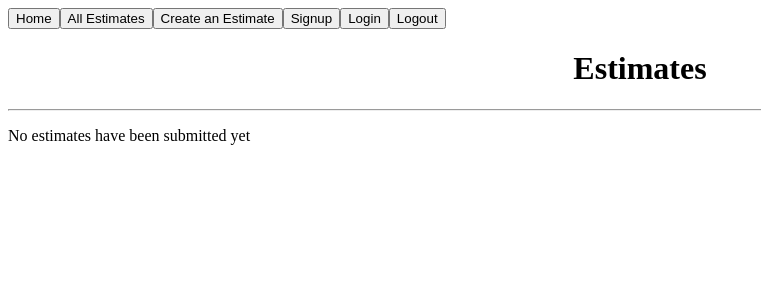
After one commit to 13bob/blogz, a Flask app: page /estimate in a window 1280 px wide. The commit adds this page. Shown: the top 300 px of the page, without its empty margins (0-761 px from the left). Run offline with Flask 2, Linux system fonts and the light colour scheme; the visitor is signed in with stand-in values (Sample User, id 1); data that the repository does not hold is empty.

Commit message:
First Commit

```diff
--- a/main.py
+++ b/main.py
@@ -3,12 +3,12 @@ from flask_sqlalchemy import SQLAlchemy
 
 app = Flask(__name__)
 app.config['DEBUG'] = True
-app.config['SQLALCHEMY_DATABASE_URI'] = 'mysql+pymysql://blogzz:launchcode@localhost:3306/blogzz'
+app.config['SQLALCHEMY_DATABASE_URI'] = 'mysql+pymysql://capstone-project:capstone-project@localhost:3306/capstone-project'
 app.config['SQLALCHEMY_ECHO'] = True
 db = SQLAlchemy(app)
 app.secret_key = '95U60TmQqa3coPJC'
 
-class Blog(db.Model):
+class Estimate(db.Model):
 
     id = db.Column(db.Integer, primary_key=True)
     title = db.Column(db.String(120))
@@ -25,7 +25,7 @@ class User(db.Model):
     id = db.Column(db.Integer, primary_key=True)
     username = db.Column(db.String(20), unique=True)
     password = db.Column(db.String(20))
-    blogs = db.relationship('Blog', backref='owner')
+    estimates = db.relationship('Estimate', backref='owner')
 
     def __init__(self, username, password):
         self.username = username
@@ -33,7 +33,7 @@ class User(db.Model):
 
 @app.before_request
 def require_login():
-    allowed_routes = ['login', 'signup','index', 'blog']
+    allowed_routes = ['login', 'signup','index', 'estimate']
     if request.endpoint not in allowed_routes and 'username' not in session:
         return redirect('/login')
 
@@ -108,29 +108,29 @@ def login():
 @app.route('/logout')
 def logout():
     del session['username']
-    return redirect('/blog')
+    return redirect('/')
 
 
 
 
-@app.route('/blog', methods=['POST', 'GET'])
-def blog():
+@app.route('/estimate', methods=['POST', 'GET'])
+def estimate():
 
     if "user" in request.args:
         user_id = request.args.get("user")
         user = User.query.get(user_id)
-        user_blogs = Blog.query.filter_by(owner=user).all()
+        user_estimates = Estimate.query.filter_by(owner=user).all()
         return render_template("singleuser.html", page_title = user.username + "'s Posts!",
-                                                      user_blogs=user_blogs)
+                                                      user_estimates=user_estimates)
 
     single_post = request.args.get("id")
     if single_post:
-        blog = Blog.query.get(single_post)
-        return render_template("singleposting.html", blog=blog)
+        estimate = Estimate.query.get(single_post)
+        return render_template("singleposting.html", estimate=estimate)
 
     else:
-        blogs = Blog.query.all()
-        return render_template('blog.html', page_title="All Blog Posts!", blogs=blogs)
+        estimates = Estimate.query.all()
+        return render_template('estimate.html', estimates=estimates)
 
 
 @app.route('/newpost', methods=['POST', 'GET'])
@@ -146,7 +146,7 @@ def add_post():
         if not title and not body:
             return render_template('newposting.html',
                                     title_error='Please enter a title',
-                                    body_error='Please enter your blog')
+                                    body_error='Please enter your estimate')
 
         elif not title:
             return render_template('newposting.html',
@@ -154,16 +154,16 @@ def add_post():
 
         elif not body:
             return render_template('newposting.html', title=title,
-                                    body_error='Please enter your blog')
+                                    body_error='Please enter your estimate')
 
         else:
             owner = User.query.filter_by(username=session['username']).first()
-            new_post = Blog(title, body, owner)
+            new_post = Estimate(title, body, owner)
             db.session.add(new_post)
             db.session.commit()
 
-            blog = Blog.query.get(new_post.id)
-            return render_template('singleposting.html', blog=blog)
+            estimate = Estimate.query.get(new_post.id)
+            return render_template('singleposting.html', estimate=estimate)
         users = User.query.all()
         return render_template('index.html', users=users)
 
--- a/templates/base.html
+++ b/templates/base.html
@@ -2,9 +2,16 @@
 <html>
 
   <head>
-    <title>Blogz</title>
+    <title>Capstone Project</title>
     <style>
       .error { color: red; }
+
+      .center {
+                display: block;
+                margin-left: auto;
+                margin-right: auto;
+                width: 50%;
+              }
     </style>
   </head>
 
@@ -16,12 +23,12 @@
           <input type="submit" value="Home">
         </form>
 
-        <form action="/blog">
-          <input type="submit" value="All Blogs">
+        <form action="/estimate">
+          <input type="submit" value="All Estimates">
         </form>
 
         <form action="/newpost">
-          <input type="submit" value="Add a Blog Entry">
+          <input type="submit" value="Create an Estimate">
         </form>
 
         <form action="/signup">
--- /dev/null
+++ b/templates/estimate.html
@@ -0,0 +1,21 @@
+{% extends "base.html" %}
+
+{% block content %}
+
+    <h1 align=center>Estimates</h1>
+    <hr/>
+    {% if estimates|length == 0 %}
+    <p>No estimates have been submitted yet</p>
+    {% else %}
+      {% for estimate in estimates %}
+      <div>
+        <a href="/estimate?id={{estimate.id}}"><h2>{{estimate.title}}</h2></a>
+        <p>{{estimate.body}}</p>
+        <p><a href="/estimate?user={{estimate.owner_id}}">Written by: {{estimate.owner.username}}</a></p>
+        <hr  />
+      </div>
+
+      {% endfor%}
+    {% endif %}
+
+{% endblock %}
--- a/templates/newposting.html
+++ b/templates/newposting.html
@@ -2,17 +2,17 @@
 
 {% block content %}
 
-    <h1 align=center>Add a Blog Entry</h1>
+    <h1 align=center>Add a New Estimate</h1>
 
     <form method='POST'>
-      <label>Title for your new blog: <br/>
+      <label>Name for your new estimate: <br/>
         <input type='text' name='title' value='{{title}}' />
         <span class='error'>{{title_error}}</span>
       </label>
 
       <br/> <br/> <br/>
 
-      <label>Your new blog:  <br/>
+      <label>Your new estimate:  <br/>
         <textarea name='body'>{{body}}</textarea>
         <span class='error'>{{body_error}}</span>
       </label>
--- a/templates/singleposting.html
+++ b/templates/singleposting.html
@@ -2,10 +2,10 @@
 
 {% block content %}
 
-    <h1 align=center>{{blog.title}}</h1>
+    <h1 align=center>{{estimate.title}}</h1>
 
     <div>
-        <p>{{blog.body}}</p>
+        <p>{{estimate.body}}</p>
     </div>
 
     {% with messages = get_flashed_messages(with_categories=True) %}
```
Also changed, not shown: templates/blog.html (deleted, +0 -21 lines), templates/index.html (+2 -8 lines), templates/singleuser.html (+6 -6 lines).
